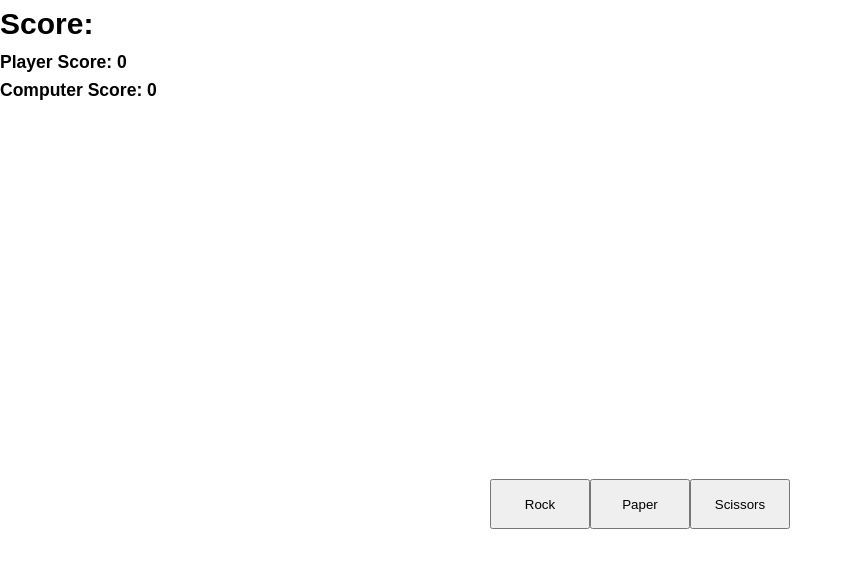
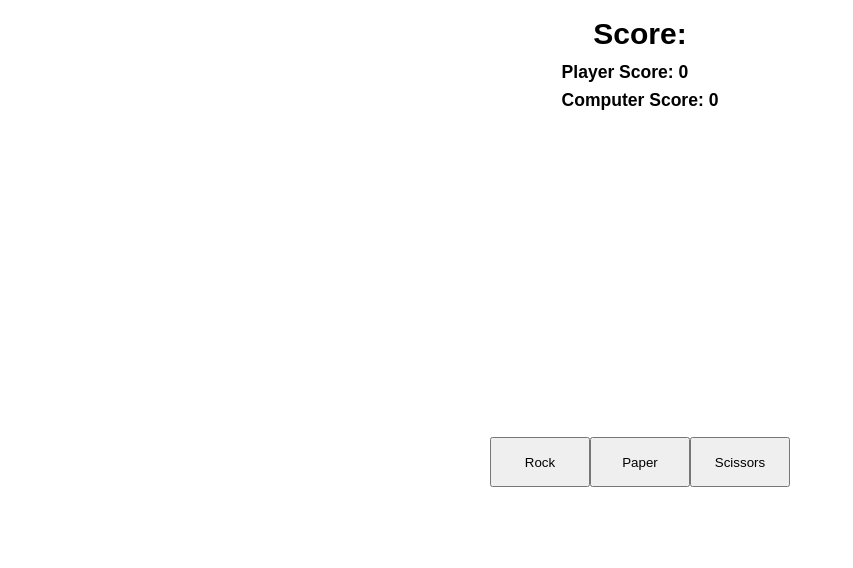
Before and after one commit to JustinStephenson/Rock-Paper-Scissors-React, a React (Create React App) app: page / in a window 1280 px wide. Shown: the top 568 px of the page, without its empty margins (0-853 px from the left). Built offline with nearby package versions, Linux system fonts and the light colour scheme.

Commit message:
updating style and code structure

```diff
--- a/src/components/App.scss
+++ b/src/components/App.scss
@@ -20,13 +20,3 @@
 	line-height: 1.6;
 	font-size: 1.5rem;
 }
-
-
-// A=pp
-.center {
-    width: 100vw;
-    height: 100vh;
-    display: flex;
-    align-items: center;
-    justify-content: center
-}
--- a/src/components/App.tsx
+++ b/src/components/App.tsx
@@ -1,32 +1,6 @@
-import React, { useState } from 'react';
-import { HandCard } from './hand-card/HandCard';
-import { handSigns } from '../enums/handSigns';
-
 import './App.scss';
-import { Score } from './score/Score';
+import { GameArea } from './game-area/GameArea';
 
 export const App = (): JSX.Element => {
-	const [playerScore, setPlayerScore] = useState<number>(0);
-	const [compScore, setCompScore] = useState<number>(0);
-	const [playerOption, setPlayerOption] = useState<handSigns>(handSigns.rock);
-
-	return (
-		<React.Fragment>
-			<Score playerScore={0} compScore={0}></Score>
-			<div className="center">
-				<HandCard
-					handSign={handSigns.rock}
-					onClick={() => console.log('Rock')}
-				></HandCard>
-				<HandCard
-					handSign={handSigns.paper}
-					onClick={() => console.log('Paper')}
-				></HandCard>
-				<HandCard
-					handSign={handSigns.scissors}
-					onClick={() => console.log('Scissors')}
-				></HandCard>
-			</div>
-		</React.Fragment>
-	);
+	return <GameArea />;
 };
--- /dev/null
+++ b/src/components/game-area/GameArea.scss
@@ -0,0 +1,24 @@
+.grid {
+	width: 100vw;
+	height: 100vh;
+	display: grid;
+	grid-template-rows: min-content;
+
+	&__score {
+		width: 100%;
+		height: 100%;
+		padding: 1rem 0;
+		display: flex;
+		flex-direction: column;
+		align-items: center;
+		justify-content: center;
+	}
+
+	&__cards {
+		width: 100%;
+		height: 100%;
+		display: flex;
+		align-items: center;
+		justify-content: center;
+	}
+}
--- /dev/null
+++ b/src/components/game-area/GameArea.tsx
@@ -0,0 +1,35 @@
+import React, { useState } from 'react';
+import { handSigns } from '../../enums/handSigns';
+import { HandCard } from '../hand-card/HandCard';
+import { Score } from '../score/Score';
+import './GameArea.scss';
+
+export const GameArea = () => {
+	const [playerScore, setPlayerScore] = useState<number>(0);
+	const [compScore, setCompScore] = useState<number>(0);
+	const [playerOption, setPlayerOption] = useState<handSigns>(handSigns.rock);
+
+	return (
+		<React.Fragment>
+			<div className="grid">
+				<div className="grid__score">
+					<Score playerScore={0} compScore={0}></Score>
+				</div>
+				<div className="grid__cards">
+					<HandCard
+						handSign={handSigns.rock}
+						onClick={() => console.log('Rock')}
+					></HandCard>
+					<HandCard
+						handSign={handSigns.paper}
+						onClick={() => console.log('Paper')}
+					></HandCard>
+					<HandCard
+						handSign={handSigns.scissors}
+						onClick={() => console.log('Scissors')}
+					></HandCard>
+				</div>
+			</div>
+		</React.Fragment>
+	);
+};
--- a/src/components/hand-card/HandCard.tsx
+++ b/src/components/hand-card/HandCard.tsx
@@ -1,4 +1,3 @@
-import React, { useState } from 'react';
 import { Button, ButtonProps } from '../button/Button';
 import { handSigns } from '../../enums/handSigns';
 
@@ -20,13 +19,9 @@
 		}
 	};
 
-	const buttonOnClick = () => {
-		return props.onClick();
-	};
-
 	const buttonProps: ButtonProps = {
 		text: getHandSignImg(),
-		onClick: buttonOnClick,
+		onClick: () => props.onClick(),
 	};
 
 	return <Button {...buttonProps}></Button>;
--- a/src/components/score/Score.tsx
+++ b/src/components/score/Score.tsx
@@ -1,4 +1,4 @@
-import React, { useState } from 'react';
+import React from 'react';
 
 export type ScoreProps = {
 	playerScore: number;
```
